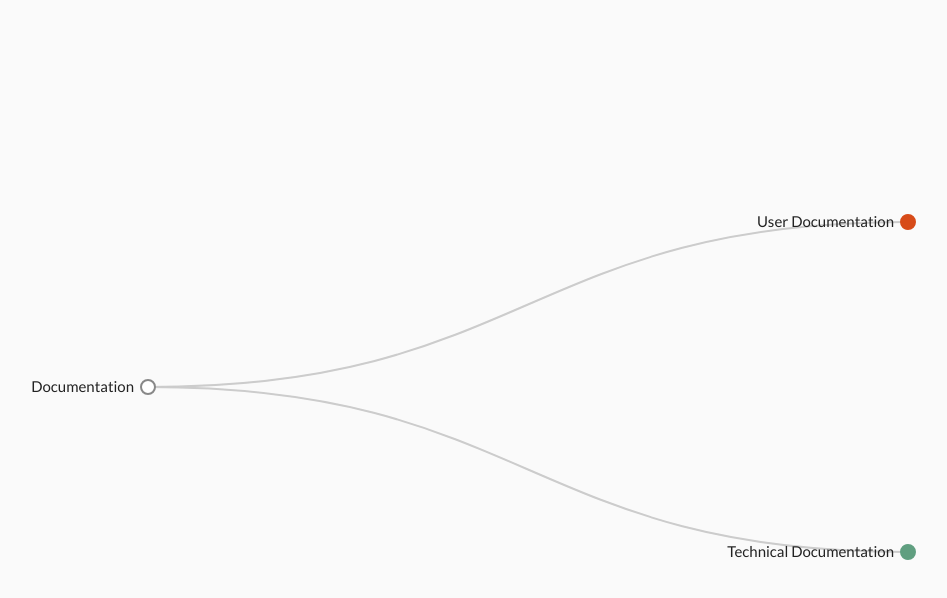
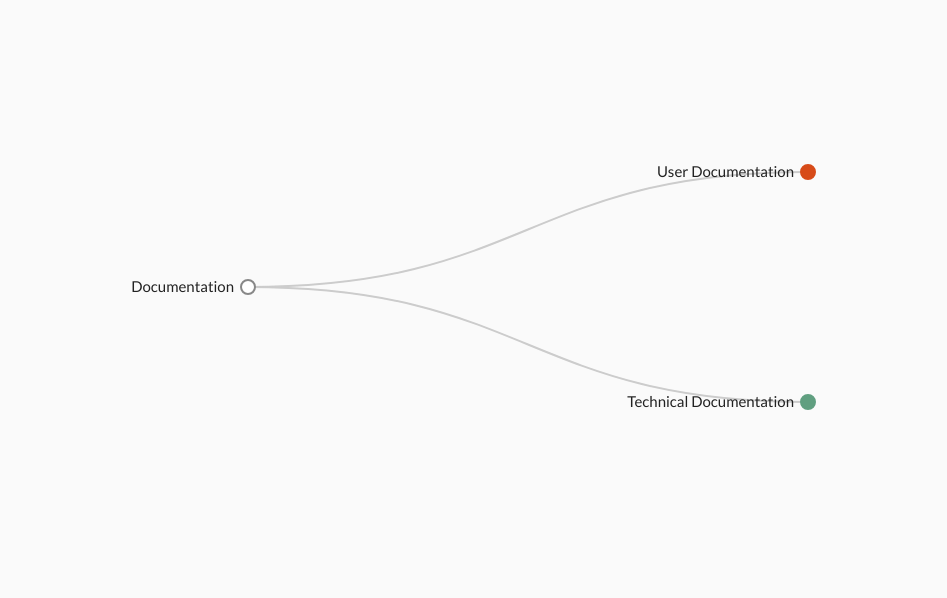
Before and after one commit to EDGENortheastern/d3-user-tech-docs, a plain HTML site: page index.html in a window 1280 px wide. Shown: the part 60-658 px from the top of the page, without its empty margins (112-1059 px from the left). Drawn offline with nearby package versions, Linux system fonts and the light colour scheme.

Commit message:
messing with svg

```diff
--- a/index.html
+++ b/index.html
@@ -13,7 +13,7 @@
 
 <body>
     <h1 class="page-title">Documentation Hierarchy Visualiser</h1>
-    <svg id="doc-tree" width="1200" height="800"></svg>
+    <svg id="doc-tree" width="1000" height="600"></svg>
 
     <script src="js/tree.js"></script>
 </body>
```
